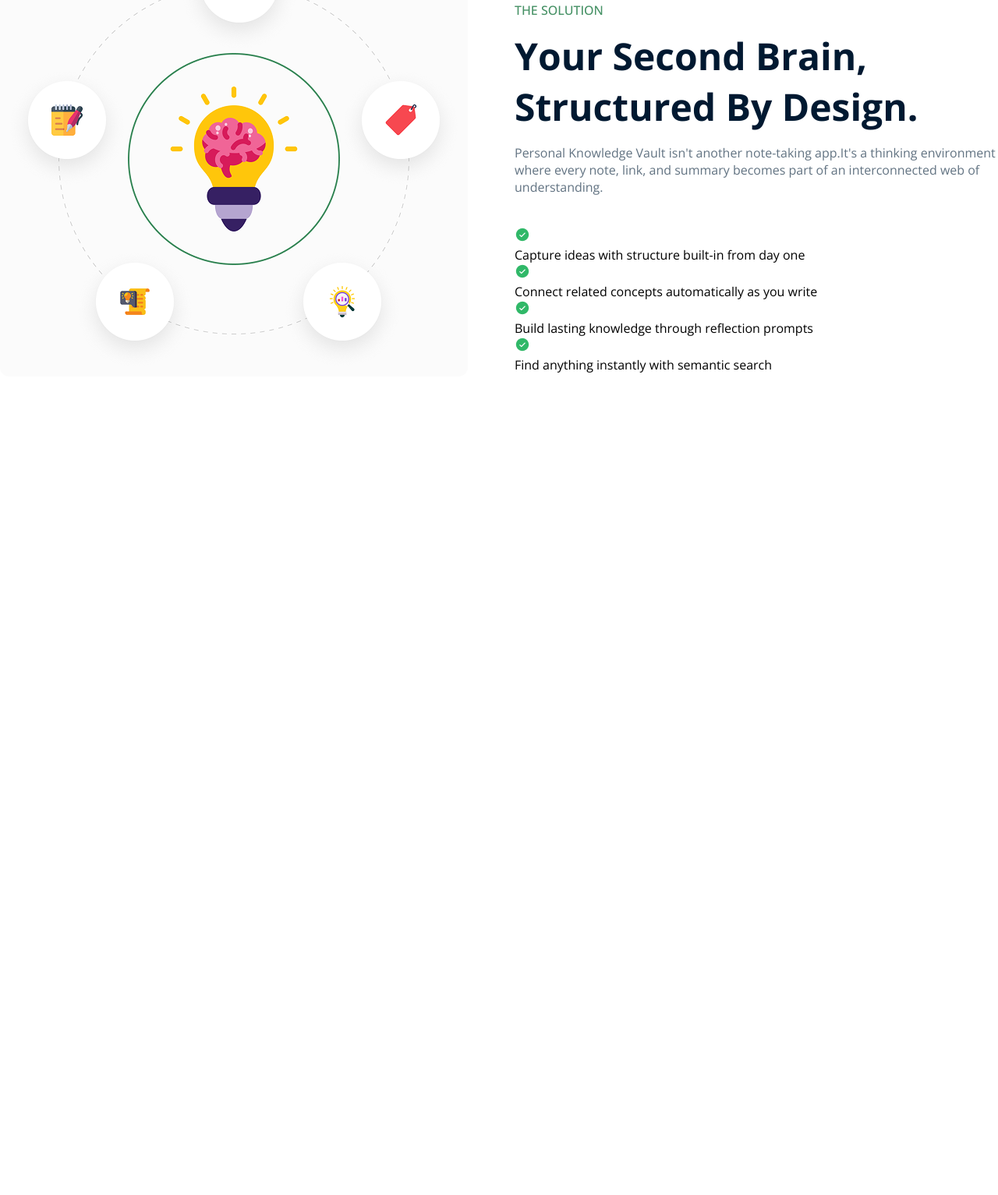
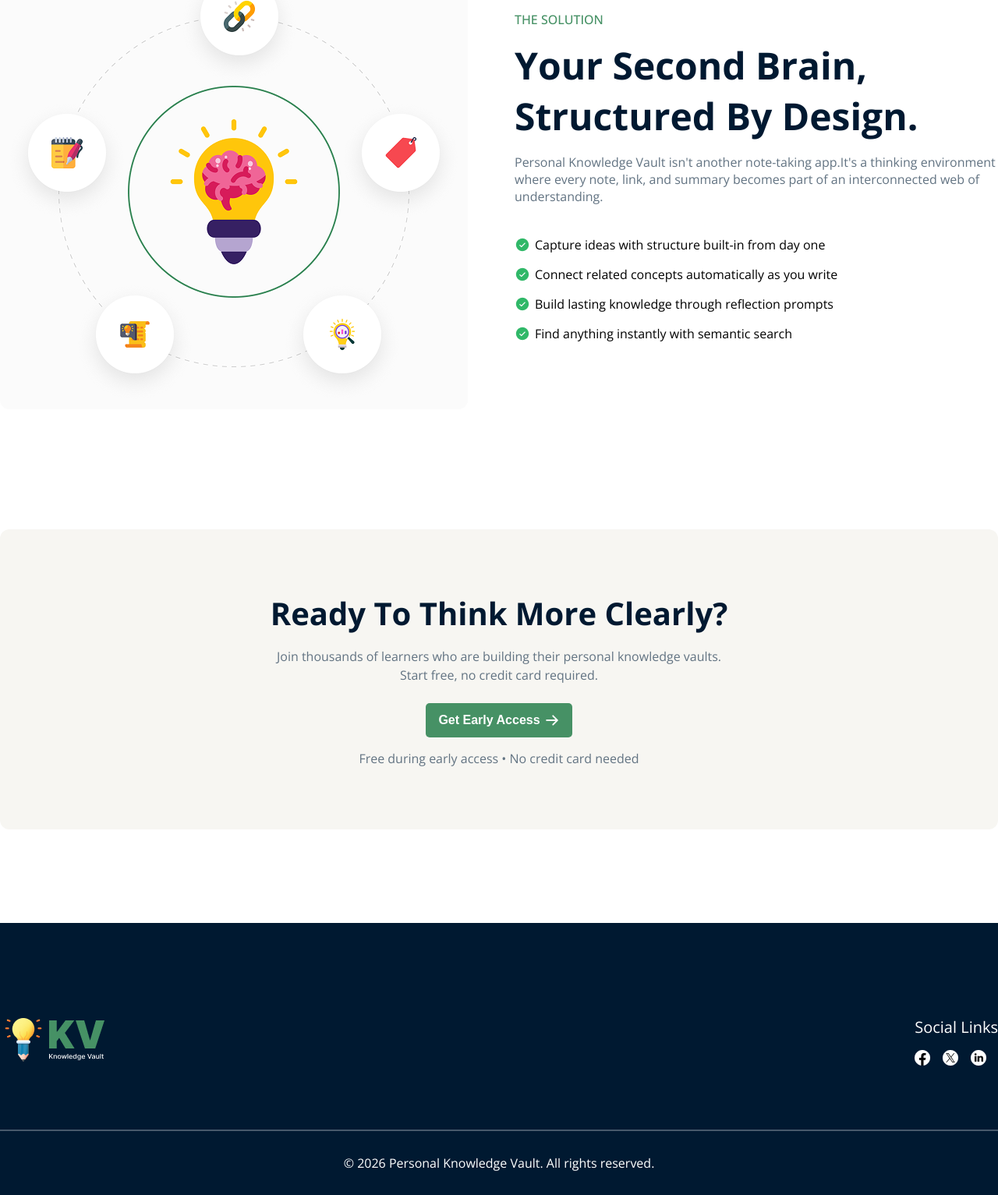
Before and after one commit to FahimIstiaq17/Assignment-01, a plain HTML site: page index.html in a window 1280 px wide. Shown: the part 1540-3073 px from the top of the page at 78% size. Before the commit the page ends 2259 px from the top, so only its background shows below. Drawn offline with nearby package versions, Linux system fonts and the light colour scheme.

Commit message:
add solution section bottom banner and footer

```diff
--- a/index.html
+++ b/index.html
@@ -4,6 +4,7 @@
     <meta charset="UTF-8" />
     <meta name="viewport" content="width=device-width, initial-scale=1.0" />
     <title>Knowledge Vault</title>
+    <link rel="shortcut icon" href="./assets/logo-navbar.png" type="image/x-icon">
     <link rel="preconnect" href="https://fonts.googleapis.com" />
     <link rel="preconnect" href="https://fonts.gstatic.com" crossorigin />
     <link
@@ -110,25 +111,31 @@
           <div class="sol-details">
             <div class="sol-head">
               <h5>THE SOLUTION</h5>
-              <h2>Your Second Brain, <br>
-                Structured By Design.</h2>
-              <p>Personal Knowledge Vault isn't another note-taking app.It's a thinking environment where every note, link, and summary becomes part of an interconnected web of understanding.</p>
+              <h2>
+                Your Second Brain, <br />
+                Structured By Design.
+              </h2>
+              <p>
+                Personal Knowledge Vault isn't another note-taking app.It's a
+                thinking environment where every note, link, and summary becomes
+                part of an interconnected web of understanding.
+              </p>
             </div>
             <div class="list">
               <div class="list1">
-                <img src="./assets/CheckCircle.png" alt="">
+                <img src="./assets/CheckCircle.png" alt="" />
                 <p>Capture ideas with structure built-in from day one</p>
               </div>
               <div class="list2">
-                <img src="./assets/CheckCircle.png" alt="">
+                <img src="./assets/CheckCircle.png" alt="" />
                 <p>Connect related concepts automatically as you write</p>
               </div>
               <div class="list3">
-                <img src="./assets/CheckCircle.png" alt="">
+                <img src="./assets/CheckCircle.png" alt="" />
                 <p>Build lasting knowledge through reflection prompts</p>
               </div>
               <div class="list4">
-                <img src="./assets/CheckCircle.png" alt="">
+                <img src="./assets/CheckCircle.png" alt="" />
                 <p>Find anything instantly with semantic search</p>
               </div>
             </div>
@@ -136,6 +143,51 @@
         </div>
       </section>
 
+      <section id="get-access">
+        <div class="get-access-container">
+          <div class="get-access-heading">
+            <h2>Ready To Think More Clearly?</h2>
+            <p>
+              Join thousands of learners who are building their personal
+              knowledge vaults. <br />
+              Start free, no credit card required.
+            </p>
+          </div>
+          <div class="button">
+            <button class="btn">
+              <span class="btn-secondary-content"
+                >Get Early Access <img src="./assets/ArrowRight.png" alt=""
+              /></span>
+            </button>
+            <p class="p-top-16">
+              Free during early access • No credit card needed
+            </p>
+          </div>
+        </div>
+      </section>
     </header>
   </body>
+  <footer>
+    <div class="footer">
+      <div class="footer-top">
+        <div>
+          <img src="./assets/logo-footer.png" alt="" />
+        </div>
+        <div>
+          <div>
+            <p class="social-title">Social Links</p>
+          </div>
+          <div class="social-logo">
+            <img src="./assets/fb-logo.png" alt="" />
+            <img src="./assets/x-logo.png" alt="" />
+            <img src="./assets/linkedin-logo.png" alt="" />
+          </div>
+        </div>
+      </div>
+      <!-- border divider -->
+      <div class="divider"></div>
+      <p class="footer-para">© 2026 Personal Knowledge Vault. All rights reserved.</p>
+    </div>
+    </div>
+  </footer>
 </html>
--- a/style.css
+++ b/style.css
@@ -66,6 +66,10 @@ nav .menu a {
   color: white;
   cursor: pointer;
 }
+.btn:hover {
+  background-color: #55b67d;
+}
+
 .btn-secondary {
   background-color: transparent;
   outline: 5px;
@@ -77,6 +81,10 @@ nav .menu a {
   color: white;
   cursor: pointer;
 }
+.btn-secondary:hover {
+  background-color: #469165;
+}
+
 .btn-secondary-content {
   display: flex;
   align-items: center;
@@ -117,10 +125,9 @@ nav .menu a {
 
 .notes-container {
   max-width: 1360px;
-  margin: 0  auto;
-
+  margin: 0 auto;
 }
-.section-heading{
+.section-heading {
   max-width: 1360px;
   text-align: center;
   margin: 0 auto;
@@ -140,30 +147,30 @@ nav .menu a {
 }
 
 .items {
+  justify-content: center;
   display: flex;
   gap: 24px;
+  align-items: stretch;
 }
 
-.items .card {
+.card {
   padding: 69.5px 24px;
-  max-width: 322px;
-  box-shadow: 0 0 8px 0 #0000000F;
+  box-shadow: 0 0 8px 0 #0000000f;
   border-radius: 8px;
+  text-align: center;
 }
-.items .card img {
-  border: 30px solid #F95555;
-  max-width: 32px;
+.card img {
+  background-color: #f95555;
+  padding: 20px;
   border-radius: 50%;
   margin-bottom: 16px;
 }
 .items .card h4 {
-  max-width: 274px;
   font-weight: 600;
   font-size: 24px;
   margin-bottom: 16px;
 }
-.items .card p{
-  max-width: 274px;
+.items .card p {
   font-weight: 400;
   font-size: 16px;
   line-height: 20px;
@@ -183,13 +190,12 @@ nav .menu a {
 }
 .sol-con {
   display: flex;
+  justify-content: center;
+  align-items: center;
   padding-top: 120px;
   padding-bottom: 120px;
-  /* border: 1px solid red; */
 }
-.knowledge-png{
-  max-width: 600px;
-}
+
 .sol-details {
   max-width: 700px;
   padding: 120px 0px 120px 60px;
@@ -221,12 +227,85 @@ nav .menu a {
 .list {
   max-width: 700px;
   text-align: left;
+  display: flex;
+  flex-direction: column;
+  gap: 16px;
 }
 
-.list .list1 .list2 .list3 .list4 {
-  max-width: 382px;
+.list1,
+.list2,
+.list3,
+.list4 {
+  display: flex;
+  align-items: center;
+  gap: 6px;
+  font-size: 16px;
+  align-items: center;
+}
+
+#get-access {
+  max-width: 1360px;
+  text-align: center;
+  margin: 0 auto;
+  padding-bottom: 120px;
+}
+.get-access-container {
+  padding-top: 80px;
+  padding-bottom: 80px;
+  /* border: 1px solid red; */
+  background-color: #f7f6f2;
+  border-radius: 12px;
+}
+.get-access-heading h2 {
+  font-weight: 700;
+  font-size: 40px;
   color: #001931;
-  font-weight: 500;
+  padding-bottom: 16px;
+}
+.get-access-heading p {
+  font-weight: 400px;
   font-size: 16px;
-  line-height: 20px;
+  line-height: 24px;
+  color: #627382;
+  padding-bottom: 24px;
 }
+
+.p-top-16 {
+  padding-top: 16px;
+  color: #627382;
+  font-size: 16px;
+  font-weight: 400;
+}
+
+.footer-top {
+  display: flex;
+  justify-content: space-between;
+}
+footer {
+  background-color: #001931;
+}
+.footer{
+  max-width: 1360px;
+  margin: auto;
+  padding: 120px 0 30px 0;
+}
+.divider{
+  border: 1px solid rgba(229, 231, 235, 0.308);
+  margin-top: 80px;
+}
+.footer-para{
+  color: white;
+  text-align: center;
+  padding-top: 30px;
+}
+.social-title{
+  color: white;
+  font-size: 20px;
+}
+.social-logo{
+  display: flex;
+  flex-direction: row;
+  gap: 16px;
+  margin-top: 16px;
+  cursor: pointer;
+}
```
Also changed, not shown: assets/active-btn.png (added), assets/fb-logo.png (added), assets/linkedin-logo.png (added), assets/x-logo.png (added). Lines whose indentation alone changed are shown as unchanged.
